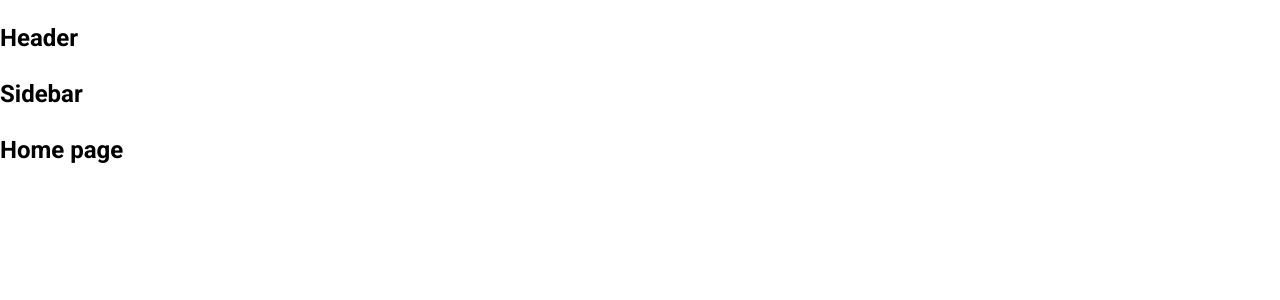
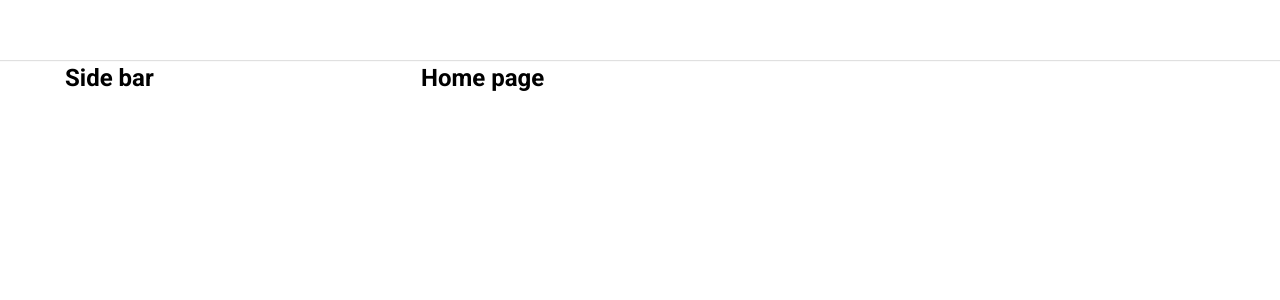
Before and after one commit to vinhnguyen93-developer/tiktok-ui, a React (Create React App) app: page / in a window 1280 px wide. Shown: the top 300 px of the page. Built offline with nearby package versions, Linux system fonts and the light colour scheme.

Commit message:
Create default layout

```diff
--- a/package.json
+++ b/package.json
@@ -6,6 +6,7 @@
     "@testing-library/jest-dom": "^5.16.4",
     "@testing-library/react": "^13.1.1",
     "@testing-library/user-event": "^13.5.0",
+    "classnames": "^2.3.1",
     "clsx": "^1.1.1",
     "normalize.css": "^8.0.1",
     "react": "^18.1.0",
--- a/src/components/GlobalStyles/GlobalStyles.scss
+++ b/src/components/GlobalStyles/GlobalStyles.scss
@@ -3,9 +3,15 @@
 
 :root {
   --primary: #fe2c55;
+
+  // Default layout
+  --default-layout-header-height: 60px;
+  --default-layout-width: 1150px;
 }
 
 * {
+  margin: 0;
+  padding: 0;
   box-sizing: border-box;
 }
 
--- /dev/null
+++ b/src/components/Layout/DefaultLayout/DefaultLayout.module.scss
@@ -0,0 +1,14 @@
+.wrapper {
+  display: flex;
+  flex-direction: column;
+  align-items: center;
+}
+
+.container {
+  width: var(--default-layout-width);
+  display: flex;
+}
+
+.content {
+  flex: 1;
+}
--- /dev/null
+++ b/src/components/Layout/DefaultLayout/Sidebar/Sidebar.module.scss
@@ -0,0 +1,3 @@
+.wrapper {
+  width: 356px;
+}
--- a/src/components/Layout/DefaultLayout/Sidebar/index.js
+++ b/src/components/Layout/DefaultLayout/Sidebar/index.js
@@ -1,5 +1,15 @@
+import classNames from 'classnames/bind';
+
+import styles from './Sidebar.module.scss';
+
+const cx = classNames.bind(styles);
+
 function Sidebar() {
-  return <h2>Sidebar</h2>;
+  return (
+    <aside className={cx('wrapper')}>
+      <h2>Side bar</h2>
+    </aside>
+  );
 }
 
 export default Sidebar;
--- a/src/components/Layout/DefaultLayout/index.js
+++ b/src/components/Layout/DefaultLayout/index.js
@@ -1,13 +1,18 @@
+import classNames from 'classnames/bind';
+
+import styles from './DefaultLayout.module.scss';
 import Header from '../components/Header';
 import Sidebar from './Sidebar';
 
+const cx = classNames.bind(styles);
+
 function DefaultLayout({ children }) {
   return (
-    <div>
+    <div className={cx('wrapper')}>
       <Header />
-      <div className="container">
+      <div className={cx('container')}>
         <Sidebar />
-        <div className="content">{children}</div>
+        <div className={cx('content')}>{children}</div>
       </div>
     </div>
   );
--- /dev/null
+++ b/src/components/Layout/components/Header/Header.module.scss
@@ -0,0 +1,13 @@
+.wrapper {
+  height: var(--default-layout-header-height, 60px);
+  width: 100%;
+  box-shadow: 0px 1px 1px rgb(0 0 0 / 12%);
+
+  display: flex;
+  justify-content: center;
+}
+
+.inner {
+  height: 100%;
+  width: var(--default-layout-width);
+}
--- a/src/components/Layout/components/Header/index.js
+++ b/src/components/Layout/components/Header/index.js
@@ -1,5 +1,14 @@
+import classNames from 'classnames/bind';
+import styles from './Header.module.scss';
+
+const cx = classNames.bind(styles);
+
 function Header() {
-  return <h2>Header</h2>;
+  return (
+    <header className={cx('wrapper')}>
+      <div className={cx('inner')}></div>
+    </header>
+  );
 }
 
 export default Header;
```
Also changed, not shown: 1 other file (tests, documents, lock files or other folders).
